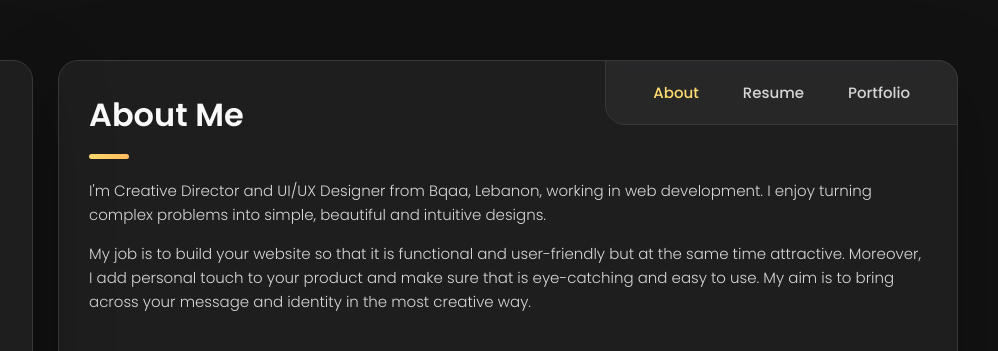
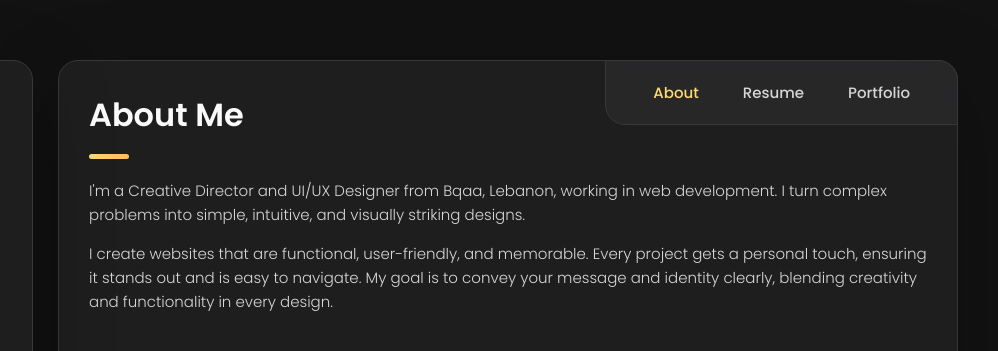
Before and after one commit to Mohammadzeineddin/Portfolio, a plain HTML site: page index.html in a window 1280 px wide. Shown: the top 351 px of the page, 282-1280 px from the left. Drawn offline with nearby package versions, Linux system fonts and the light colour scheme.

Commit message:
Update index.html

```diff
--- a/index.html
+++ b/index.html
@@ -187,17 +187,13 @@
 
         <section class="about-text">
           <p>
-            I'm Creative Director and UI/UX Designer from Bqaa, Lebanon, working in web development.
-            I enjoy
-            turning complex problems into simple, beautiful and intuitive designs.
+            I'm a Creative Director and UI/UX Designer from Bqaa, Lebanon, working in web development. I turn complex problems into simple, intuitive, and visually striking designs.
           </p>
 
           <p>
-            My job is to build your website so that it is functional and user-friendly but at the same time attractive.
-            Moreover, I
-            add personal touch to your product and make sure that is eye-catching and easy to use. My aim is to bring
-            across your
-            message and identity in the most creative way.
+            I create websites that are functional, user-friendly, and memorable. Every project gets a personal touch, ensuring it stands out and is easy to navigate.
+
+My goal is to convey your message and identity clearly, blending creativity and functionality in every design.
           </p>
         </section>
 
```
